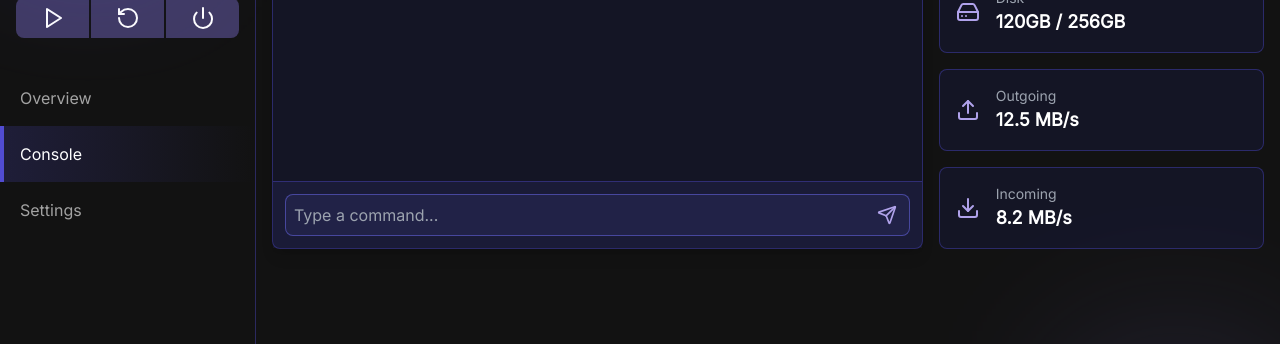
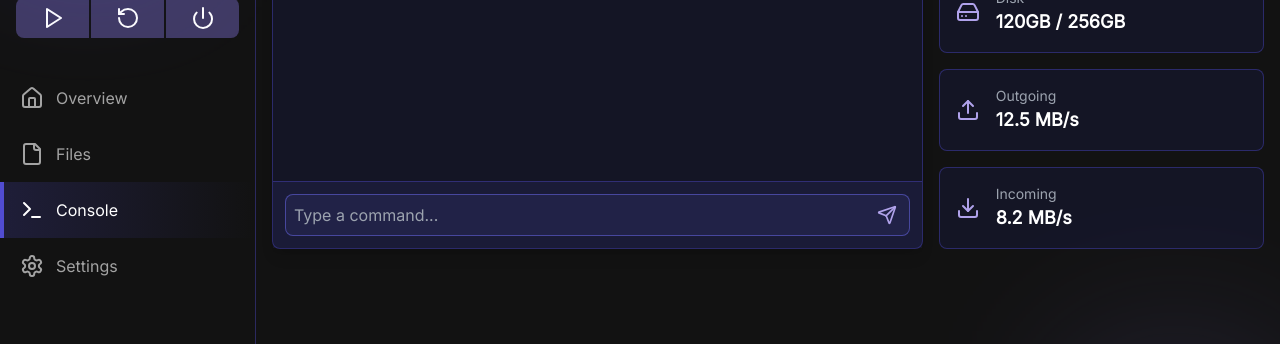
Before and after one commit to dreadfulstep/host, a Next.js app in the folder frontend/: page /dashboard/servers/1/console in a window 1280 px wide. Shown: the part 241-585 px from the top of the page. Built offline with nearby package versions, Linux system fonts and the light colour scheme.

Commit message:
File manager page

```diff
--- a/frontend/src/app/dashboard/(user)/servers/[serverId]/components/ServerSidebar.tsx
+++ b/frontend/src/app/dashboard/(user)/servers/[serverId]/components/ServerSidebar.tsx
@@ -2,7 +2,7 @@
 
 import { useEffect, useState } from "react";
 import Link from "next/link";
-import { Menu, Play, Power, RotateCcw, X } from "lucide-react";
+import { File, Home, Menu, Play, Power, RotateCcw, Settings, Terminal, X } from "lucide-react";
 import { useParams, usePathname } from "next/navigation";
 
 export default function ServerSidebar() {
@@ -69,19 +69,21 @@ export default function ServerSidebar() {
 
             <nav className="mt-4 overflow-y-scroll">
             {[
-                { name: "Overview", href: `/dashboard/servers/${serverId}` },
-                { name: "Console", href: `/dashboard/servers/${serverId}/console` },
-                { name: "Settings", href: `/dashboard/servers/${serverId}/settings` },
+                { name: "Overview", href: `/dashboard/servers/${serverId}`, icon: Home },
+                { name: "Files", href: `/dashboard/servers/${serverId}/files`, icon: File },
+                { name: "Console", href: `/dashboard/servers/${serverId}/console`, icon: Terminal },
+                { name: "Settings", href: `/dashboard/servers/${serverId}/settings`, icon: Settings },
             ].map((item) => (
                 <Link
                 key={item.href}
                 href={item.href}
-                className={`block p-4 border-l-4 transition cursor-pointer ${
+                className={`p-4 border-l-4 transition cursor-pointer flex items-center gap-x-3 ${
                     isActive(item.href)
                     ? "bg-gradient-to-r from-primary-a10/20 to-transparent border-primary-a10 text-white"
                     : "text-neutral-400 hover:text-neutral-200 border-transparent hover:bg-gradient-to-r hover:from-primary-a10/20 hover:to-transparent hover:border-primary-a10 active:bg-gradient-to-r active:from-primary-a20/20 active:to-transparent active:border-primary-a20"
                 }`}
                 >
+                <item.icon />
                 {item.name}
                 </Link>
             ))}
--- a/frontend/src/app/dashboard/(user)/servers/[serverId]/console/page.tsx
+++ b/frontend/src/app/dashboard/(user)/servers/[serverId]/console/page.tsx
@@ -28,7 +28,7 @@ export default function ServerConsolePage() {
     <div className="h-screen flex text-white">
       <ServerSidebar />
 
-      <div className="flex-1 flex flex-col p-4 gap-4">
+      <div className="flex-1 flex flex-col p-4 gap-4 mt-16 md:mt-0">
         <div className="flex flex-col md:flex-row gap-4">
           <div className="w-full md:w-2/3 flex flex-col bg-primary-a0/10 rounded-lg border border-primary-a10/40 shadow-lg">
             <div className="p-4 border-b border-primary-a10/40 flex items-center gap-3">
--- a/frontend/src/app/dashboard/(user)/servers/[serverId]/files/page.tsx
+++ b/frontend/src/app/dashboard/(user)/servers/[serverId]/files/page.tsx
@@ -0,0 +1,66 @@
+"use client";
+
+import { useState } from "react";
+import { useRouter } from "next/navigation";
+import ServerSidebar from "../components/ServerSidebar";
+import { Upload, Folder, FileText } from "lucide-react";
+
+export type FileType = {
+  name: string;
+  type: "directory" | "file";
+  modified: string;
+  size?: string;
+};
+
+export default function FilesPage() {
+  const [files, setFiles] = useState<FileType[]>([
+    { name: "logs", type: "directory", modified: "2023-10-01" },
+    { name: "config.json", type: "file", modified: "2023-10-02" },
+    { name: "server.jar", type: "file", modified: "2023-10-03" },
+  ]);
+
+  const router = useRouter();
+
+  const handleClick = (name: string) => {
+    router.push(`/dashboard/servers/[serverId]/files/${name}`);
+  };
+
+  return (
+    <div className="h-screen flex text-white">
+      <ServerSidebar />
+
+      <div className="flex-1 flex flex-col p-4 gap-4 mt-16 md:mt-0">
+        <div className="flex justify-between items-center p-4 border border-primary-a20/40 bg-primary-a0/10 rounded-lg">
+          <h1 className="text-lg font-semibold">File Manager</h1>
+          <button className="flex items-center gap-2 bg-primary-a0/20 border border-primary-a20/60 hover:bg-primary-a10/40 px-4 py-2 rounded-lg transition">
+            <Upload size={20} /> Upload
+          </button>
+        </div>
+
+        <div className="flex-1 bg-primary-a0/10 border border-primary-a20/40 rounded-lg p-4 overflow-auto flex flex-col gap-4">
+          {files.length > 0 ? (
+            files.map((file) => (
+              <div
+                key={file.name}
+                className="flex items-center gap-3 p-3 bg-primary-a10/10 rounded-lg border border-gray-800 cursor-pointer hover:bg-gray-800 transition"
+                onClick={() => handleClick(file.name)}
+              >
+                {file.type === "directory" ? (
+                  <Folder size={24} className="text-neutral-400" />
+                ) : (
+                  <FileText size={24} className="text-neutral-400" />
+                )}
+                <div>
+                  <p className="text-white font-semibold">{file.name}</p>
+                  {file.size && <p className="text-sm text-gray-400">{file.size}</p>}
+                </div>
+              </div>
+            ))
+          ) : (
+            <p className="text-gray-400 text-center">No files found.</p>
+          )}
+        </div>
+      </div>
+    </div>
+  );
+}
```
